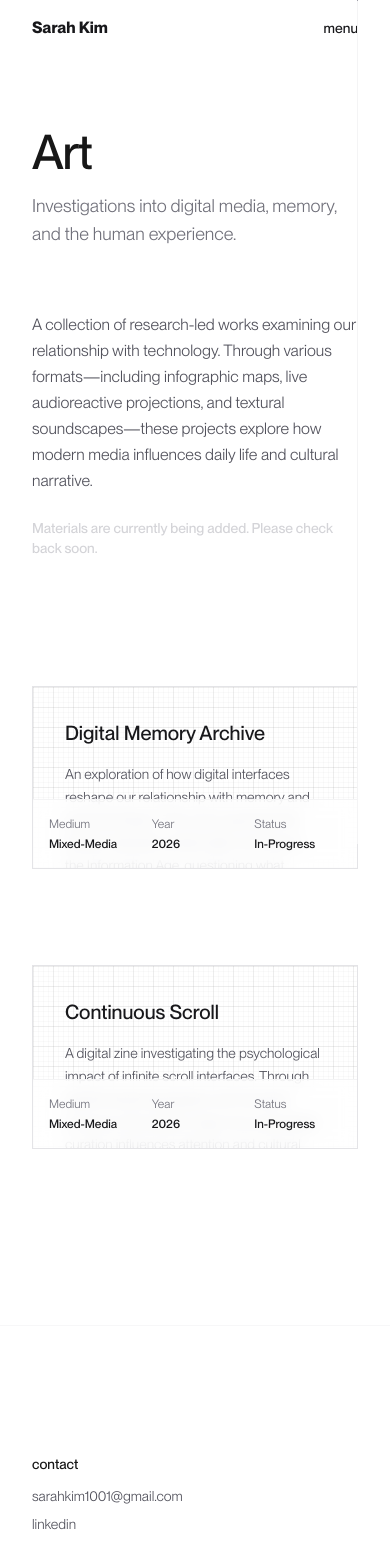
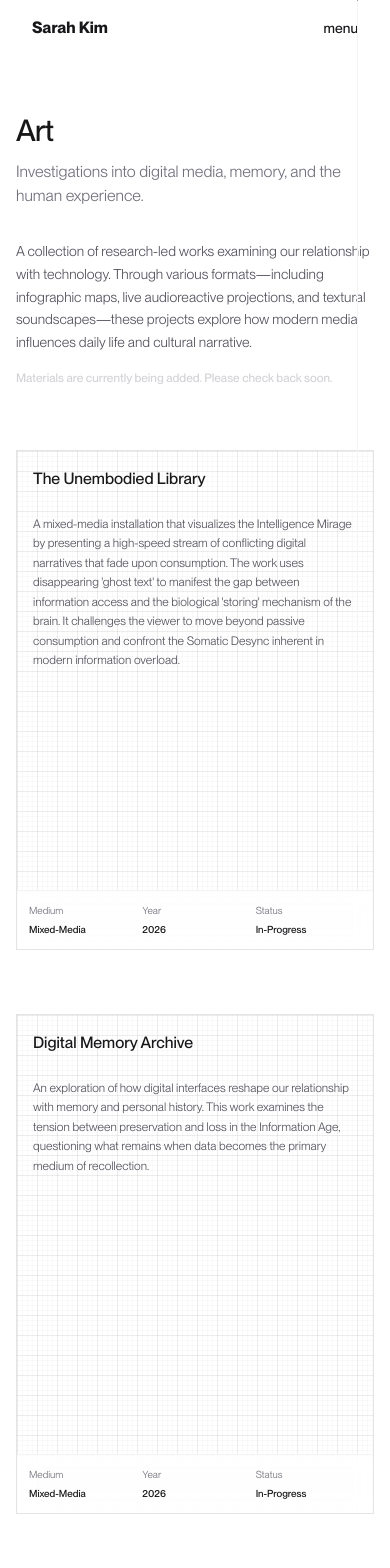
Before and after one commit to sarahkim1001/personal-portfolio, a Next.js app: page /art in a window 390 px wide. Shown: the top 1568 px of the page. Built offline with nearby package versions, Linux system fonts and the light colour scheme.

Commit message:
custom favicon, fixes on project container styles for mobile, and more subtle progress bar design

```diff
--- a/app/art/page.tsx
+++ b/app/art/page.tsx
@@ -2,20 +2,27 @@ import ArtCard from "../components/ArtCard";
 
 export default function Art() {
   return (
-    <div className="max-w-6xl mx-auto px-8 py-12">
-      <h1 className="text-5xl font-medium tracking-tight text-foreground mb-4">
+    <div className="max-w-6xl mx-auto px-4 md:px-8 py-8 md:py-12">
+      <h1 className="text-3xl md:text-5xl font-medium tracking-tight text-foreground mb-3 md:mb-4">
         Art
       </h1>
-      <h2 className="text-lg font-normal text-zinc-500 max-w-2xl mb-16">
+      <h2 className="text-base md:text-lg font-normal text-zinc-500 max-w-2xl mb-8 md:mb-16">
         Investigations into digital media, memory, and the human experience.
       </h2>
-      <p className="max-w-xl text-zinc-600 leading-relaxed">
+      <p className="max-w-xl text-sm md:text-base text-zinc-600 leading-relaxed">
         A collection of research-led works examining our relationship with technology. Through various formats—including infographic maps, live audioreactive projections, and textural soundscapes—these projects explore how modern media influences daily life and cultural narrative.
       </p>
-      <p className="max-w-xl text-zinc-300 font-medium text-sm mt-6">
+      <p className="max-w-xl text-zinc-300 font-medium text-xs md:text-sm mt-4 md:mt-6">
         Materials are currently being added. Please check back soon.
       </p>
-      <div className="mt-32 grid grid-cols-1 md:grid-cols-2 gap-x-8 gap-y-24">
+      <div className="mt-16 md:mt-32 grid grid-cols-1 md:grid-cols-2 gap-x-4 md:gap-x-8 gap-y-16 md:gap-y-24">
+        <ArtCard
+          title="The Unembodied Library"
+          inquiry="A mixed-media installation that visualizes the Intelligence Mirage by presenting a high-speed stream of conflicting digital narratives that fade upon consumption. The work uses disappearing 'ghost text' to manifest the gap between information access and the biological 'storing' mechanism of the brain. It challenges the viewer to move beyond passive consumption and confront the Somatic Desync inherent in modern information overload."
+          medium="Mixed-Media"
+          year="2026"
+          status="In-Progress"
+        />
         <ArtCard
           title="Digital Memory Archive"
           inquiry="An exploration of how digital interfaces reshape our relationship with memory and personal history. This work examines the tension between preservation and loss in the Information Age, questioning what remains when data becomes the primary medium of recollection."
@@ -24,7 +31,7 @@ export default function Art() {
           status="In-Progress"
         />
         <ArtCard
-          title="Continuous Scroll"
+          title="Br"
           inquiry="A digital zine investigating the psychological impact of infinite scroll interfaces. Through experimental typography and narrative structure, this project maps how automated curation influences attention and cultural consumption patterns."
           medium="Mixed-Media"
           year="2026"
--- a/app/components/ArtCard.tsx
+++ b/app/components/ArtCard.tsx
@@ -29,7 +29,7 @@ export default function ArtCard({ title, inquiry, medium, year, status, illustra
 
   return (
     <motion.div
-      className="group relative aspect-video bg-white border overflow-hidden"
+      className="group relative md:aspect-video min-h-[500px] md:min-h-0 bg-white border overflow-hidden"
       style={graphPaperStyle}
       onMouseEnter={() => setIsHovered(true)}
       onMouseLeave={() => setIsHovered(false)}
@@ -41,39 +41,23 @@ export default function ArtCard({ title, inquiry, medium, year, status, illustra
         ease: "easeOut",
       }}
     >
-      {/* Initial View - Illustration (only if provided) */}
-      {/* Hide on mobile, show on desktop when not hovered */}
-      {illustration && (
-        <motion.div
-          className="absolute inset-0 flex flex-col items-center justify-center p-8 hidden md:flex"
-          animate={{
-            opacity: isHovered ? 0.3 : 1,
-            scale: isHovered ? 0.95 : 1,
-          }}
-          transition={{
-            duration: 0.3,
-            ease: "easeOut",
-          }}
-        >
-          {illustration}
-        </motion.div>
-      )}
+      {/* Title - Always visible at top */}
+      <div className="absolute top-0 left-0 right-0 p-4 md:p-8 z-20">
+        <h3 className="text-base md:text-xl font-medium text-zinc-900 break-words">
+          {title}
+        </h3>
+      </div>
 
       {/* Mobile: Always show inquiry text */}
-      <div className="md:hidden flex flex-col justify-center p-8 z-10">
-        <div className="max-w-2xl mx-auto space-y-4">
-          <h3 className="text-xl font-medium text-zinc-900 mb-4">
-            {title}
-          </h3>
-          <p className="text-sm text-zinc-600 leading-relaxed">
+      <div className="md:hidden absolute top-0 left-0 right-0 p-4 md:p-8 z-10 pt-16 pb-20">
+        <p className="text-xs md:text-sm text-zinc-600 leading-relaxed">
           {inquiry}
         </p>
       </div>
-      </div>
 
-      {/* Desktop: Hover State - Artistic Inquiry Text */}
+      {/* Desktop: Hover State - Inquiry Text */}
       <motion.div
-        className="hidden md:flex absolute inset-0 flex flex-col justify-center p-8 z-10"
+        className="hidden md:flex absolute top-0 left-0 right-0 p-4 md:p-8 z-10 pt-20"
         initial={{ opacity: 0 }}
         animate={{ opacity: isHovered ? 1 : 0 }}
         transition={{
@@ -82,38 +66,24 @@ export default function ArtCard({ title, inquiry, medium, year, status, illustra
           ease: "easeOut",
         }}
       >
-          <div className="max-w-2xl mx-auto space-y-4">
-            <motion.h3
-              className="text-xl font-medium text-zinc-900 mb-4"
+        <motion.p
+          className="text-sm text-zinc-600 leading-relaxed"
           initial={{ opacity: 0, y: 10 }}
-              animate={{ opacity: 1, y: 0 }}
+          animate={{ opacity: isHovered ? 1 : 0, y: isHovered ? 0 : 10 }}
           transition={{
             duration: 0.3,
             delay: 0.2,
             ease: "easeOut",
           }}
         >
-              {title}
-            </motion.h3>
-            <motion.p
-              className="text-sm text-zinc-600 leading-relaxed"
-              initial={{ opacity: 0, y: 10 }}
-              animate={{ opacity: 1, y: 0 }}
-              transition={{
-                duration: 0.3,
-                delay: 0.3,
-                ease: "easeOut",
-              }}
-            >
           {inquiry}
         </motion.p>
-          </div>
       </motion.div>
 
       {/* Metadata - Spec Sheet Info at Bottom */}
       {/* Always visible on mobile, opacity changes on desktop hover */}
       <motion.div
-        className="absolute bottom-0 left-0 right-0 p-4 bg-white/80 backdrop-blur-sm border-t border-zinc-100"
+        className="absolute bottom-0 left-0 right-0 p-3 md:p-4 bg-white/80 backdrop-blur-sm border-t border-zinc-100"
         initial={{ opacity: 0, y: 10 }}
         animate={{
           opacity: isHovered ? 1 : 1,
@@ -124,7 +94,7 @@ export default function ArtCard({ title, inquiry, medium, year, status, illustra
           ease: "easeOut",
         }}
       >
-        <div className="grid grid-cols-3 gap-4 text-xs">
+        <div className="grid grid-cols-3 gap-2 md:gap-4 text-[10px] md:text-xs">
           <div>
             <p className="text-zinc-500 mb-1">Medium</p>
             <p className="text-zinc-900 font-medium">{medium}</p>
--- a/app/layout.tsx
+++ b/app/layout.tsx
@@ -18,6 +18,9 @@ const geistMono = Geist_Mono({
 export const metadata: Metadata = {
   title: "Sarah Kim",
   description: "Product Designer and Experimental Artist",
+  icons: {
+    icon: "/img/favicon.png",
+  },
 };
 
 export default function RootLayout({
--- a/app/page.tsx
+++ b/app/page.tsx
@@ -48,7 +48,7 @@ export default function Home() {
         </motion.div>
 
         {/* Main Content - Inside Card */}
-        <div className="h-full flex flex-col items-center px-4 md:px-8 pt-12 md:pt-16 md:pb-12 overflow-y-auto">
+        <div className="h-full flex flex-col items-center px-4 md:px-8 pt-12 md:pt-16 pb-24 md:pb-12 overflow-y-auto">
           {/* Centerpiece Typography */}
           <div className="text-center mb-8 md:mb-20 w-full">
             <img
@@ -229,7 +229,7 @@ export default function Home() {
 
           {/* Project Artifact - seventhsense.space */}
           <div
-            className="w-full max-w-2xl mt-8 md:mt-24"
+            className="w-full max-w-2xl mt-8 md:mt-24 mb-8 md:mb-0"
             onMouseEnter={() => setIsHovered(true)}
             onMouseLeave={() => setIsHovered(false)}
           >
@@ -267,7 +267,7 @@ export default function Home() {
               {/* Document Content - Folder/Dossier Opening Effect */}
               {/* Always expanded on mobile, hover on desktop */}
               <motion.div
-                className="p-4 md:p-6 overflow-hidden max-h-[1000px] md:max-h-[100px]"
+                className="p-4 md:p-6 overflow-hidden"
                 animate={{
                   maxHeight: isHovered ? "1000px" : "100px",
                 }}
@@ -275,6 +275,10 @@ export default function Home() {
                   duration: 0.7,
                   ease: [0.25, 0.1, 0.25, 1],
                 }}
+                style={{
+                  maxHeight: "none",
+                }}
+                className="md:max-h-[100px]"
               >
                 {/* Show expanded content on mobile always, on desktop only when hovered */}
                 <div className="md:hidden">
@@ -296,8 +300,8 @@ export default function Home() {
                     <div className="mt-6 pt-4 border-t border-zinc-100">
                       <Link
                         href="https://seventhsense.space"
-                        target="_blank"
-                        rel="noopener noreferrer"
+            target="_blank"
+            rel="noopener noreferrer"
                         className="text-sm font-medium text-zinc-900 border-b border-zinc-900 hover:border-zinc-600 transition-colors inline-block"
                       >
                         [ Enter Space ]
@@ -327,8 +331,8 @@ export default function Home() {
                       <div className="mt-6 pt-4 border-t border-zinc-100">
                         <Link
                           href="https://seventhsense.space"
-                          target="_blank"
-                          rel="noopener noreferrer"
+            target="_blank"
+            rel="noopener noreferrer"
                           className="text-sm font-medium text-zinc-900 border-b border-zinc-900 hover:border-zinc-600 transition-colors inline-block"
                         >
                           [ Enter Space ]
--- a/app/products/page.tsx
+++ b/app/products/page.tsx
@@ -2,17 +2,17 @@ import ProjectFrame from "../components/ProjectFrame";
 
 export default function Products() {
   return (
-    <div className="max-w-6xl mx-auto px-8 py-12">
-      <h1 className="text-5xl font-medium tracking-tight text-foreground mb-4">
+    <div className="max-w-6xl mx-auto px-4 md:px-8 py-8 md:py-12">
+      <h1 className="text-3xl md:text-5xl font-medium tracking-tight text-foreground mb-3 md:mb-4">
         Products
       </h1>
-      <h2 className="text-lg text-zinc-500 max-w-2xl mb-16">
+      <h2 className="text-base md:text-lg text-zinc-500 max-w-2xl mb-8 md:mb-16">
         Design systems and digital tools focused on clarity and user autonomy.
       </h2>
-      <p className="max-w-xl text-zinc-600 leading-relaxed">
+      <p className="max-w-xl text-sm md:text-base text-zinc-600 leading-relaxed">
         This section presents a series of projects exploring how digital interfaces can be structured to support intentional use. The work focuses on balancing technical functionality with straightforward, human-centered design.
       </p>
-      <div className="mt-32 space-y-24">
+      <div className="mt-16 md:mt-32 space-y-16 md:space-y-24">
         <ProjectFrame
           title="seventhsense.space"
           role="Creative Technologist & Digital Systems Researcher"
```
Also changed, not shown: app/components/ProjectFrame.tsx (+13 -13 lines), public/img/favicon.png (added). Lines whose indentation alone changed are shown as unchanged.
